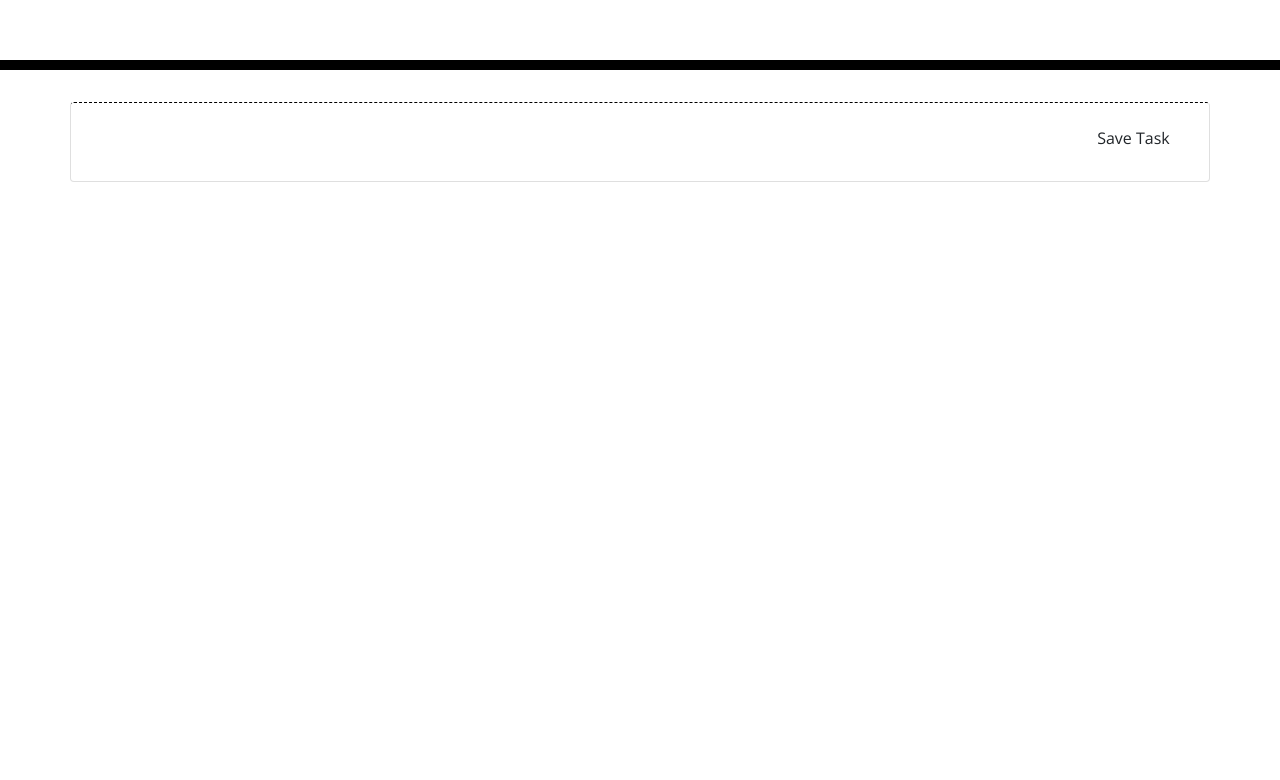
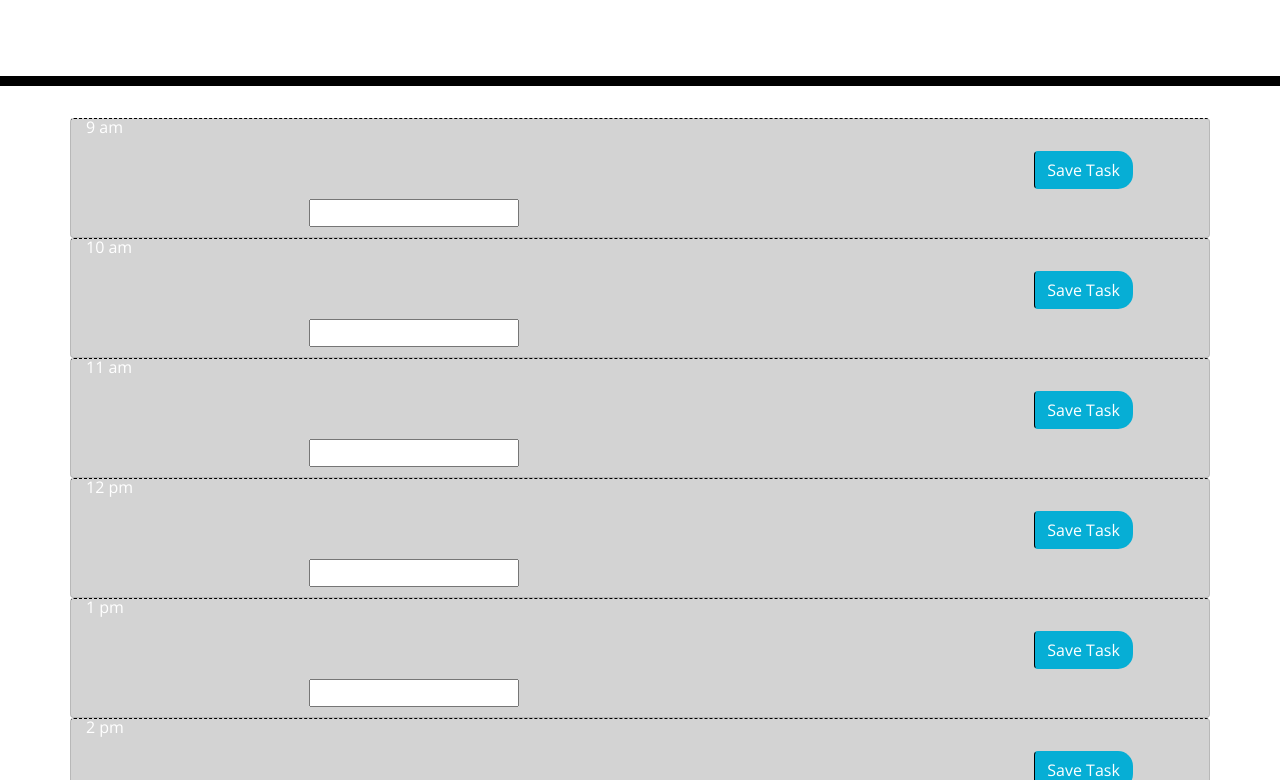
Before and after one commit to DrSpookyFox/workDayScheduler, a plain HTML site: page Develop/index.html in a window 1280 px wide. Shown: the part 198-978 px from the top of the page. Before the commit the page ends 800 px from the top, so only its background shows below. Drawn offline with nearby package versions, Linux system fonts and the light colour scheme.

Commit message:
added for loop and local storage

```diff
--- a/Develop/index.html
+++ b/Develop/index.html
@@ -1,9 +1,9 @@
-<!DOCTYPE html>
+`<!DOCTYPE html>
 <html lang="en">
   <head>
     <meta charset="UTF-8" />
     <meta name="viewport" content="width=device-width, initial-scale=1.0" />
-    <meta http-equiv="X-UA-Compatible" content="ie=edge" />
+    <meta http-equiv="X-UA-Compatible" content="ie=edge"/>
     <link
       rel="stylesheet"
       href="https://stackpath.bootstrapcdn.com/bootstrap/4.3.1/css/bootstrap.min.css"
@@ -29,17 +29,7 @@
       <p class="lead">A simple calendar app for scheduling your work day</p>
       <p id="currentDay" class="lead"></p>
     </header>
-    <div class="container">
-      <div id="hour" class="hour row card">
-        <div class="col-2"></div>
-        <div class ="col-8" id="newTask">
-            <ul id="tasks">
-            </ul>
-        </div>
-        <div class= "col-2">
-            <button id="button" type="button" class="btn btn-save">Save Task</button>
-        </div>
-    </div>
+    <div class="container" id="timeblocks">
     </div>
 
 
--- a/Develop/script.js
+++ b/Develop/script.js
@@ -1,21 +1,27 @@
-let hours = [
-    {time: "9 am", tasks:['nap']},
-    {time: "10 am", tasks:['eat']}
-];
+let now = moment().hour();
 let timeblocksContainer = $("#timeblocks");
-console.log(timeblocksContainer);
 
+let compareTime = function(currentTime, calendarTime) {
+    if (calendarTime < currentTime) {
+        return 'past'
+    } else if (currentTime === calendarTime)
+    {
+        return 'present'
+    } else if (currentTime < calendarTime){
+        return 'future'
+    }
+};
 
-let createHour = function(hour,idx){
+let createHourCard = function(hour,idx){
     let card = `
-        <div id="hour-${idx}"class="hour row card">
+        <div id="hour-${idx}" class="hour row card ${hour.priority}">
             <div class="col-2">${hour.time}</div>
             <div class ="col-8" id="newTask">
                 <ul id="tasks-${idx}">
                 </ul>
             </div>
             <div class= "col-2">
-                <button id="button-${idx}" type="button" class="btn btn-save">Save Task</button>
+                <button id="button-${idx}" type="button" class="btn saveBtn">Save Task</button>
             </div>
         </div>
             `
@@ -29,23 +35,51 @@ let textInput = `<li>
         <input type="text" class="input" id=input-${taskIdx} value="${task}"></input>
     </li>`
 
-
     $(`#tasks-${ulIdx}`).append(textInput)
-
 }
 
+
+
+const saveTasks = function(hours) {
+    console.log('official hours', hours)
+    localStorage.setItem("hours", JSON.stringify(hours))
+  };
+
+let hours = [
+    {time: "9 am", tasks:[''], hour:9},
+    {time: "10 am", tasks:[''], hour:10},
+    {time: "11 am", tasks:[''], hour:11},
+    {time: "12 pm", tasks:[''], hour:12},
+    {time: "1 pm", tasks:[''], hour:13},
+    {time: "2 pm", tasks:[''], hour:14},
+    {time: "3 pm", tasks:[''], hour:15},
+    {time: "4 pm", tasks:[''], hour:16},
+    {time: "5 pm", tasks:[''], hour:17},
+    {time: "6 pm", tasks:[''], hour:18},
+    {time: "7 pm", tasks:[''], hour:19}
+];
+
+const init = (officialHours) => {
+    // Create Hour Property
+    $.each(officialHours, function(idx, hour) {
+        hour.priority = compareTime(now, hour.hour)
+        console.log('hour',hour)
+    });
+
     // loop over object properties
-$.each(hours, function(hourIdx, hour) {
+    $.each(officialHours, function(hourIdx, hour) {
         console.log(hourIdx, hour);
         // then loop over sub-array
-   createHour(hour, hourIdx)
+       createHourCard(hour, hourIdx)
+    });
 
+    $.each(officialHours, function(hourIdx,hour) {
         const tasks = hour.tasks
 
-    tasks.forEach((task,taskIdx) => {
-        createListitem(task,hourIdx, taskIdx)
+        tasks.forEach((task, taskIdx) => {
+            createListitem(task, hourIdx, taskIdx)
         })
-});
+    })
 
     $(".input").change(function(e) {
         let newInput = e.target.value
@@ -56,21 +90,37 @@ $(".input").change(function(e) {
 
         let hourNumber = findDiv.split('-')[1]
 
-    hours[hourNumber].tasks[inputNumber] = newInput
+        officialHours[hourNumber].tasks[inputNumber] = newInput
 
     });
 
-var saveTasks = function(hours) {
-    localStorage.setItem("hours", JSON.stringify(hours))
-  };
-
-    $(".btn-save").click(function(eventData){
+    $(".saveBtn").click(function(eventData){
         let buttonId = eventData.target.id
 
         let hourNumber = buttonId.split('-')[1]
         console.log(hourNumber)
 
-    console.log(hours)
+        // iterate through the officialHours Array
+        // and remove the property called priority from each hour
+        $.each(officialHours, function(index, hour){
+            delete hour.priority
 
-    saveTasks(hours)
+        })
+        saveTasks(officialHours)
     });
+
+}
+
+// Check if local storage already has hours, if not, populate the hours with the hour template (hour array),
+//if so, pull in the hours data into a variable called officialHours
+if (localStorage.getItem("hours") !== null ){
+    // get hours from local storage and save to a new variable called officialHours
+    let officialHours = JSON.parse(localStorage.getItem("hours"))
+    init(officialHours)
+    console.log('offical hours', officialHours)
+} else if (localStorage.getItem("hours") === null ){
+    // take hours and put it inside of local storage
+    localStorage.setItem("hours", JSON.stringify(hours))
+    let officialHours = JSON.parse(localStorage.getItem("hours"))
+    init(officialHours)
+}
--- a/Develop/style.css
+++ b/Develop/style.css
@@ -32,7 +32,7 @@ textarea{
 
 .row {
   white-space: pre-wrap;
-  height: 80px;
+  height: 120px;
   border-top: 1px solid white;;
 }
 
@@ -69,3 +69,9 @@ textarea{
   font-size: 20px;
   transition: all .3s ease-in-out;
 }
+
+ul {
+  list-style-type: none;
+  margin: 0;
+  padding: 0;
+  }
```
Lines whose indentation alone changed are shown as unchanged.
